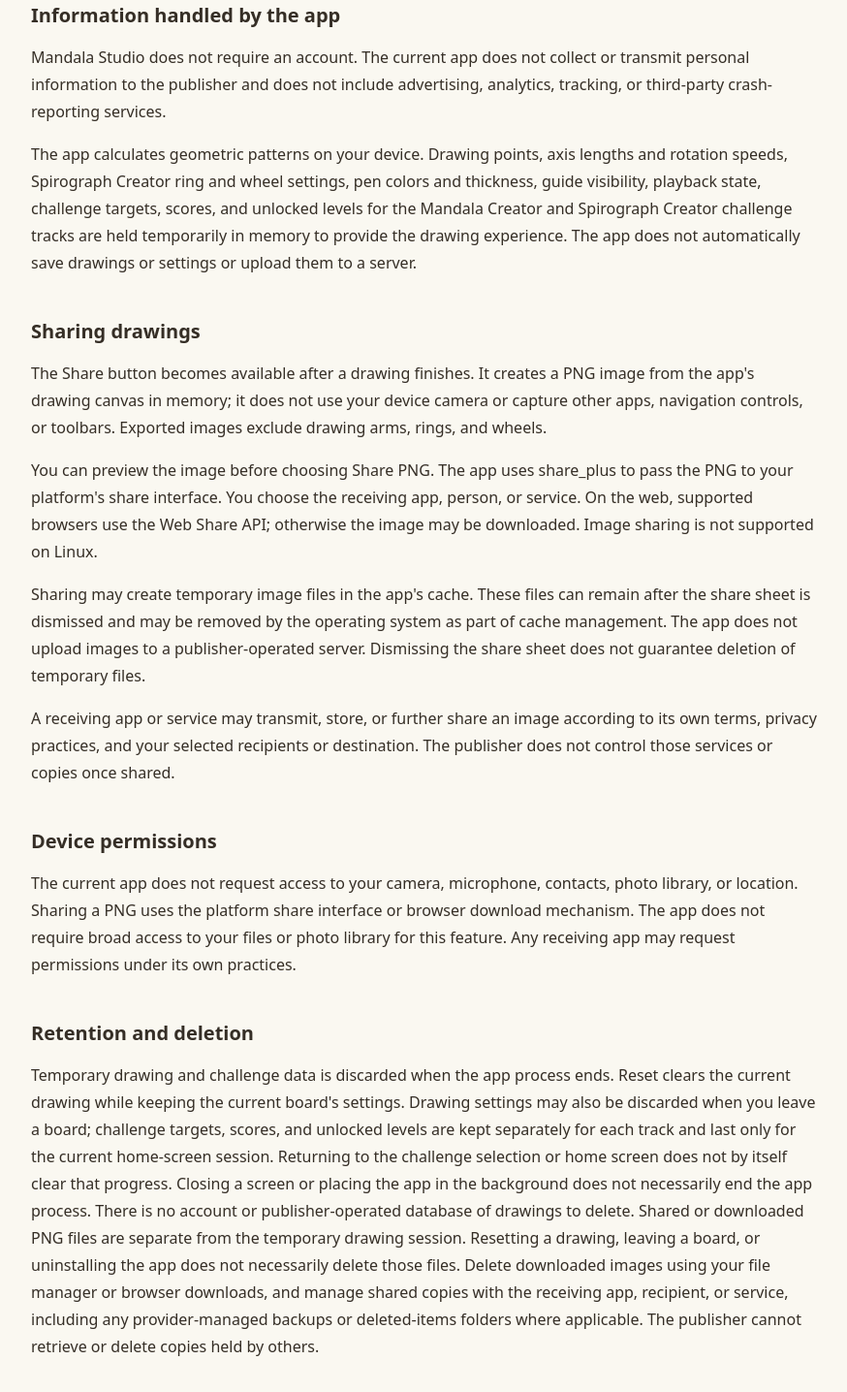
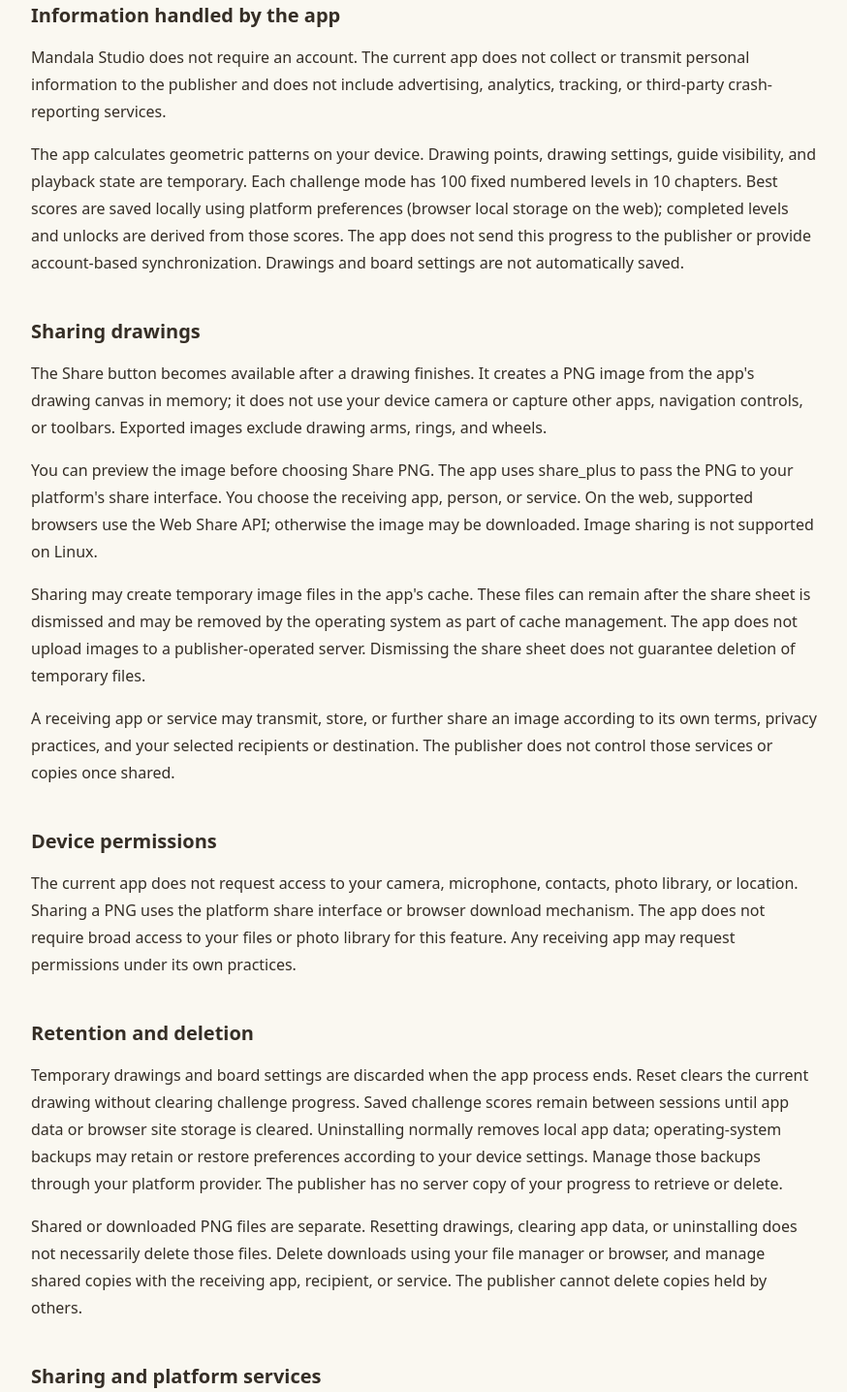
Before and after one commit to aabdelmonaem/puzzoom, a plain HTML site: page docs/mandala/m-privacy-policy.html in a window 1280 px wide. Shown: the part 424-1860 px from the top of the page at 97% size, without its empty margins (202-1076 px from the left). Drawn offline with Linux system fonts and the light colour scheme.

Commit message:
Update last updated date in privacy policy and terms of use documents

```diff
--- a/docs/mandala/m-privacy-policy.html
+++ b/docs/mandala/m-privacy-policy.html
@@ -99,7 +99,7 @@
 
         <h1>Mandala Studio Privacy Policy</h1>
 
-        <p>Last updated: 20 November 2026</p>
+        <p>Last updated: 25 November 2026</p>
         <h2>Overview</h2>
         <p>This policy explains how Ahmed Elbari handles information in the Mandala Studio mobile app. It covers
             Mandala Creator, Spirograph Creator (including its three-ring option), Challenge Mode, and image sharing in
@@ -111,12 +111,11 @@
             to the
             publisher and does not include advertising, analytics, tracking, or third-party crash-reporting services.
         </p>
-        <p>The app calculates geometric patterns on your device. Drawing points, axis lengths and rotation speeds,
-            Spirograph Creator ring and wheel settings, pen colors and thickness, guide visibility, playback state,
-            challenge
-            targets, scores, and unlocked levels for the Mandala Creator and Spirograph Creator challenge tracks are
-            held temporarily in memory to provide the drawing experience. The
-            app does not automatically save drawings or settings or upload them to a server.</p>
+        <p>The app calculates geometric patterns on your device. Drawing points, drawing settings, guide visibility,
+            and playback state are temporary. Each challenge mode has 100 fixed numbered levels in 10 chapters.
+            Best scores are saved locally using platform preferences (browser local storage on the web); completed
+            levels and unlocks are derived from those scores. The app does not send this progress to the publisher
+            or provide account-based synchronization. Drawings and board settings are not automatically saved.</p>
         <h2>Sharing drawings</h2>
         <p>The Share button becomes available after a drawing finishes. It creates a PNG image from the app&#x27;s
             drawing canvas in memory; it does not use your device camera or capture other apps, navigation controls, or
@@ -138,18 +137,14 @@
             broad access to your files or photo library for this feature. Any receiving app may request permissions
             under its own practices.</p>
         <h2>Retention and deletion</h2>
-        <p>Temporary drawing and challenge data is discarded when the app process ends. Reset clears the current drawing
-            while keeping the current board&#x27;s settings. Drawing settings may also be discarded when you leave a
-            board; challenge targets, scores, and unlocked levels are kept separately for each track and last only for
-            the current home-screen session. Returning to the challenge selection or home screen does not by itself
-            clear that progress. Closing a screen
-            or placing the app in the background does not necessarily end the app process. There is no account or
-            publisher-operated database of drawings to delete. Shared or downloaded PNG files are separate from the
-            temporary drawing session. Resetting a drawing, leaving a board, or uninstalling the app does not
-            necessarily delete those files. Delete downloaded images using your file manager or browser downloads, and
-            manage shared copies with the receiving app, recipient, or service, including any provider-managed backups
-            or deleted-items folders where applicable. The publisher cannot retrieve or delete copies held by others.
-        </p>
+        <p>Temporary drawings and board settings are discarded when the app process ends. Reset clears the current
+            drawing without clearing challenge progress. Saved challenge scores remain between sessions until app
+            data or browser site storage is cleared. Uninstalling normally removes local app data; operating-system
+            backups may retain or restore preferences according to your device settings. Manage those backups through
+            your platform provider. The publisher has no server copy of your progress to retrieve or delete.</p>
+        <p>Shared or downloaded PNG files are separate. Resetting drawings, clearing app data, or uninstalling does not
+            necessarily delete those files. Delete downloads using your file manager or browser, and manage shared
+            copies with the receiving app, recipient, or service. The publisher cannot delete copies held by others.</p>
         <h2>Sharing and platform services</h2>
         <p>The app does not sell drawing or usage data or send it to advertising or analytics services. Apart from an
             export you choose as described above, it does not send your drawings to third parties. Your operating system
```
Also changed, not shown: docs/mandala/m-terms-of-use.html (+8 -6 lines).
